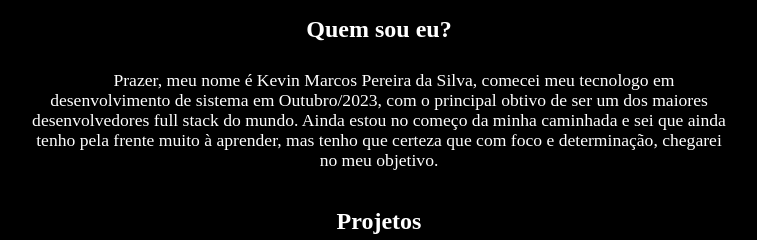
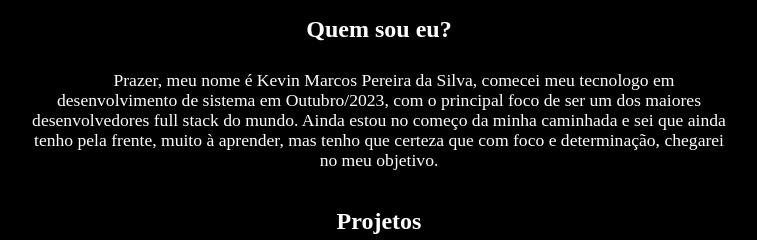
Before and after one commit to kevinsilva2023/html-css, a plain HTML site: page Projetos/menu-kevin-silva.html in a window 1280 px wide. Shown: the part 355-595 px from the top of the page, without its empty margins (261-1018 px from the left). Drawn offline with Linux system fonts and the light colour scheme.

Commit message:
corrigindo bio

```diff
--- a/Projetos/menu-kevin-silva.html
+++ b/Projetos/menu-kevin-silva.html
@@ -18,7 +18,7 @@
     </header>
     <main>
         <h1>Quem sou eu?</h1>
-        <p>Prazer, meu nome é Kevin Marcos Pereira da Silva, comecei meu tecnologo em desenvolvimento de sistema em Outubro/2023, com o principal obtivo de ser um dos maiores desenvolvedores full stack do mundo. Ainda estou no começo da minha caminhada e sei que ainda tenho pela frente muito à aprender, mas tenho que certeza que com foco e determinação, chegarei no meu objetivo.</p>
+        <p>Prazer, meu nome é Kevin Marcos Pereira da Silva, comecei meu tecnologo em desenvolvimento de sistema em Outubro/2023, com o principal foco de ser um dos maiores desenvolvedores full stack do mundo. Ainda estou no começo da minha caminhada e sei que ainda tenho pela frente, muito à aprender, mas tenho que certeza que com foco e determinação, chegarei no meu objetivo.</p>
         <h1>Projetos</h1>
             <ul class="">
                 <li class="botoes"><a href="site-android/index.html" class="link">SITE ANDROID</a></li>
```
